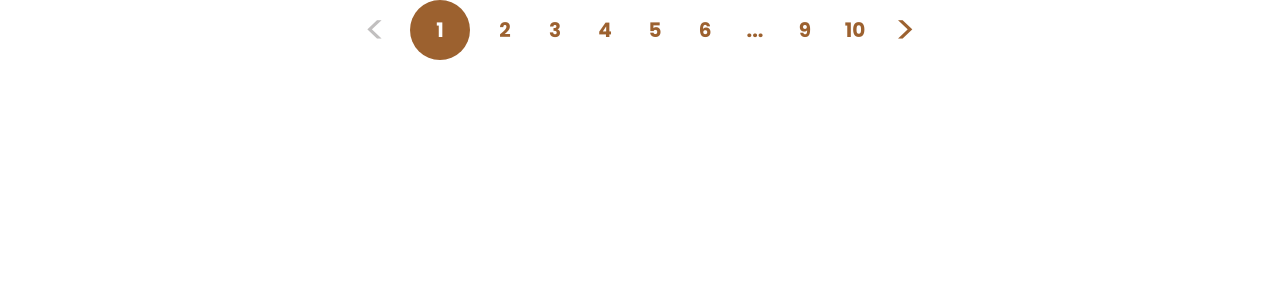
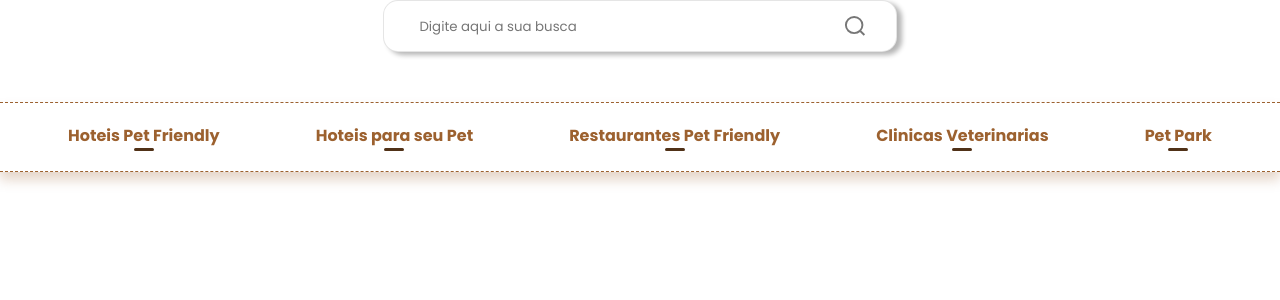
Before and after one commit to estartandodevs-course/barking-pets, a React (Create React App) app: page /resultado-busca in a window 1280 px wide. Shown: the top 300 px of the page. Built offline with nearby package versions, Linux system fonts and the light colour scheme.

Commit message:
estilização e inicio de montagem e teste dos componente SearchResult

```diff
--- a/src/pages/SearchResults/index.js
+++ b/src/pages/SearchResults/index.js
@@ -1,10 +1,17 @@
+import { useState } from "react";
 import * as C from "../../components/index";
 import "./styles.scss";
 
 const SearchResults = () => {
+  const [filter, setFilter] = useState("");
+
   return (
     <>
-      <C.Pagination />
+      <h3 className="search-title">
+        {filter ? `Opções para ${filter}` : "  "}
+      </h3>
+      <C.Search />
+      <C.Filter filter={filter} setFilter={setFilter} />
     </>
   );
 };
--- a/src/pages/SearchResults/styles.scss
+++ b/src/pages/SearchResults/styles.scss
@@ -0,0 +1,9 @@
+.search-title {
+  font-family: Poppins;
+  font-style: normal;
+  font-weight: bold;
+  text-align: center;
+  line-height: 46px;
+  letter-spacing: 0.05em;
+  color: #503117;
+}
```
Also changed, not shown: src/pages/SearchResult/index.js (deleted, +0 -11 lines).
